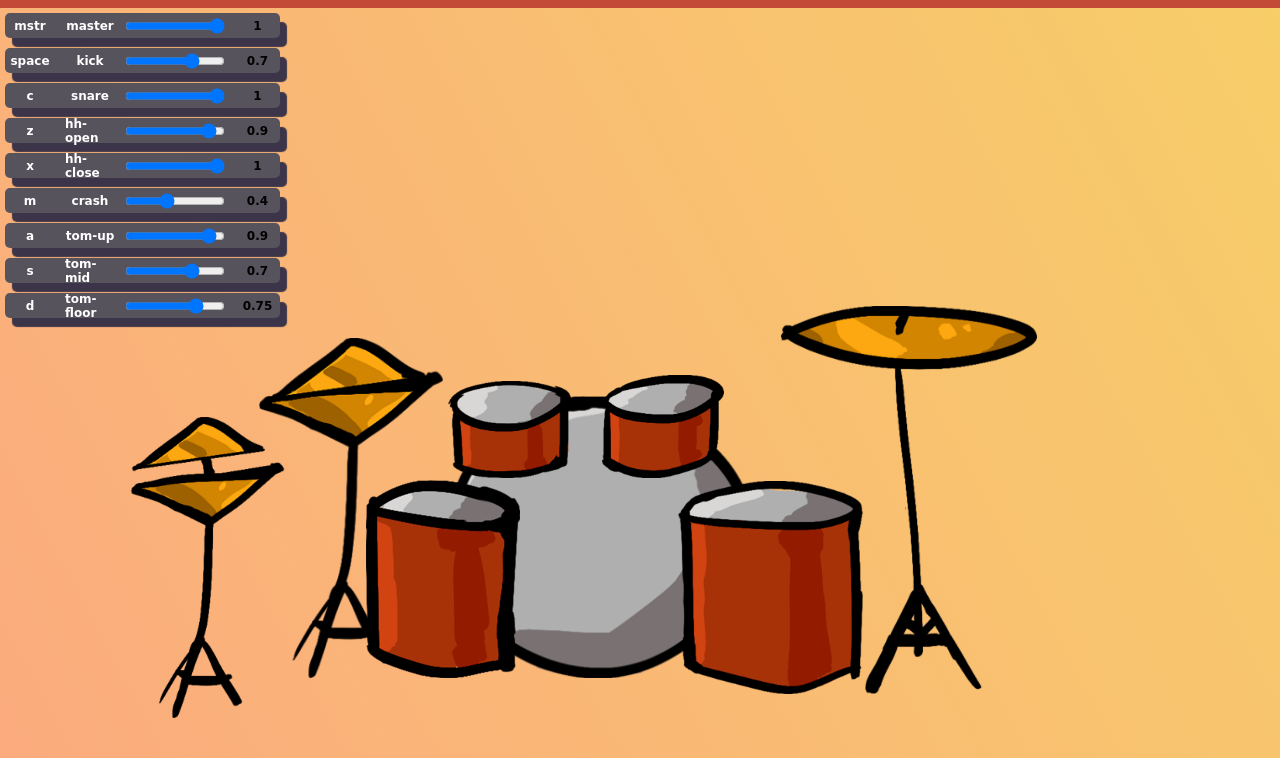
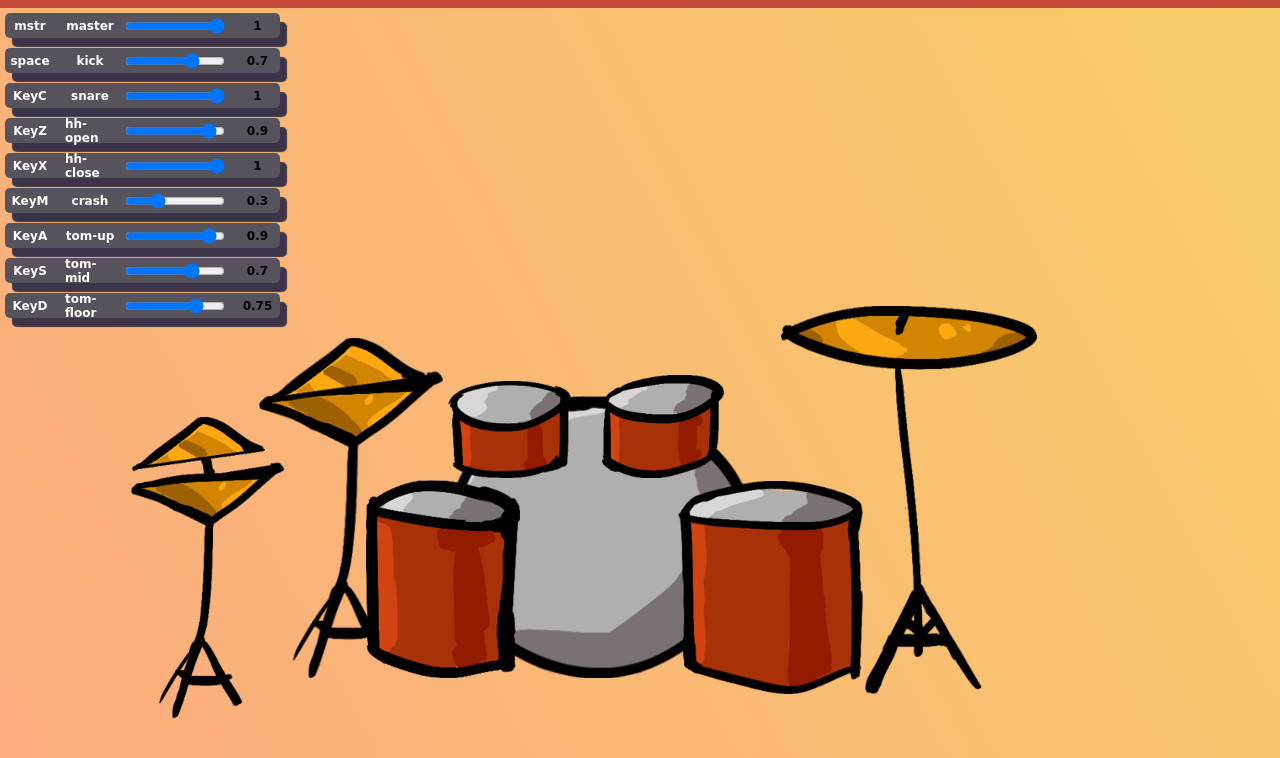
Before and after one commit to Alexeykoh/drums, a website: page index.html in a window 1280 px wide. Shown: the part 42-800 px from the top of the page. Drawn offline with Linux system fonts and the light colour scheme; a web font is replaced by a local one.

Commit message:
feat: any keys drums

```diff
--- a/channels.json
+++ b/channels.json
@@ -20,7 +20,7 @@
     "src": "assets/audio/snare.wav",
     "default_volume": "1",
     "type": "fader",
-    "key": "c",
+    "key": "KeyC",
     "enable": true
   },
   {
@@ -28,7 +28,7 @@
     "src": "assets/audio/opHat.wav",
     "default_volume": "0.9",
     "type": "fader",
-    "key": "z",
+    "key": "KeyZ",
     "enable": true
   },
   {
@@ -36,15 +36,15 @@
     "src": "assets/audio/clHat.wav",
     "default_volume": "1",
     "type": "fader",
-    "key": "x",
+    "key": "KeyX",
     "enable": true
   },
   {
     "name": "crash",
     "src": "assets/audio/allCrash.wav",
-    "default_volume": "0.4",
+    "default_volume": "0.3",
     "type": "fader",
-    "key": "m",
+    "key": "KeyM",
     "enable": true
   },
   {
@@ -52,7 +52,7 @@
     "src": "assets/audio/HighTom.wav",
     "default_volume": "0.9",
     "type": "fader",
-    "key": "a",
+    "key": "KeyA",
     "enable": true
   },
   {
@@ -60,7 +60,7 @@
     "src": "assets/audio/MediumTom.wav",
     "default_volume": "0.7",
     "type": "fader",
-    "key": "s",
+    "key": "KeyS",
     "enable": true
   },
   {
@@ -68,7 +68,7 @@
     "src": "assets/audio/LowTom.wav",
     "default_volume": "0.75",
     "type": "fader",
-    "key": "d",
+    "key": "KeyD",
     "enable": true
   }
 
--- a/script.js
+++ b/script.js
@@ -107,13 +107,13 @@ function searchSound (input) {
 
 document.addEventListener('keydown', (event) => {
     let eventKey = '';
-    console.log(event.key)
+    console.log(event.code)
     switch (event.key){
         case ' ':
             eventKey = 'space';
             break
         default:
-            eventKey = event.key;
+            eventKey = event.code;
     }
     jsonData.forEach((data) => {
         let scrAudio;
@@ -122,7 +122,9 @@ document.addEventListener('keydown', (event) => {
             playSound(scrAudio, data.name)
             let drId = document.querySelector(`#${data.name}`).classList
             drId.add('active')
-            setTimeout(() => drId.remove('active'), 50);
+            setTimeout(() => {
+                drId.remove('active');
+            }, 50);
         }
     })
 })
```
Also changed, not shown: style.scss (line endings or trailing spaces).
